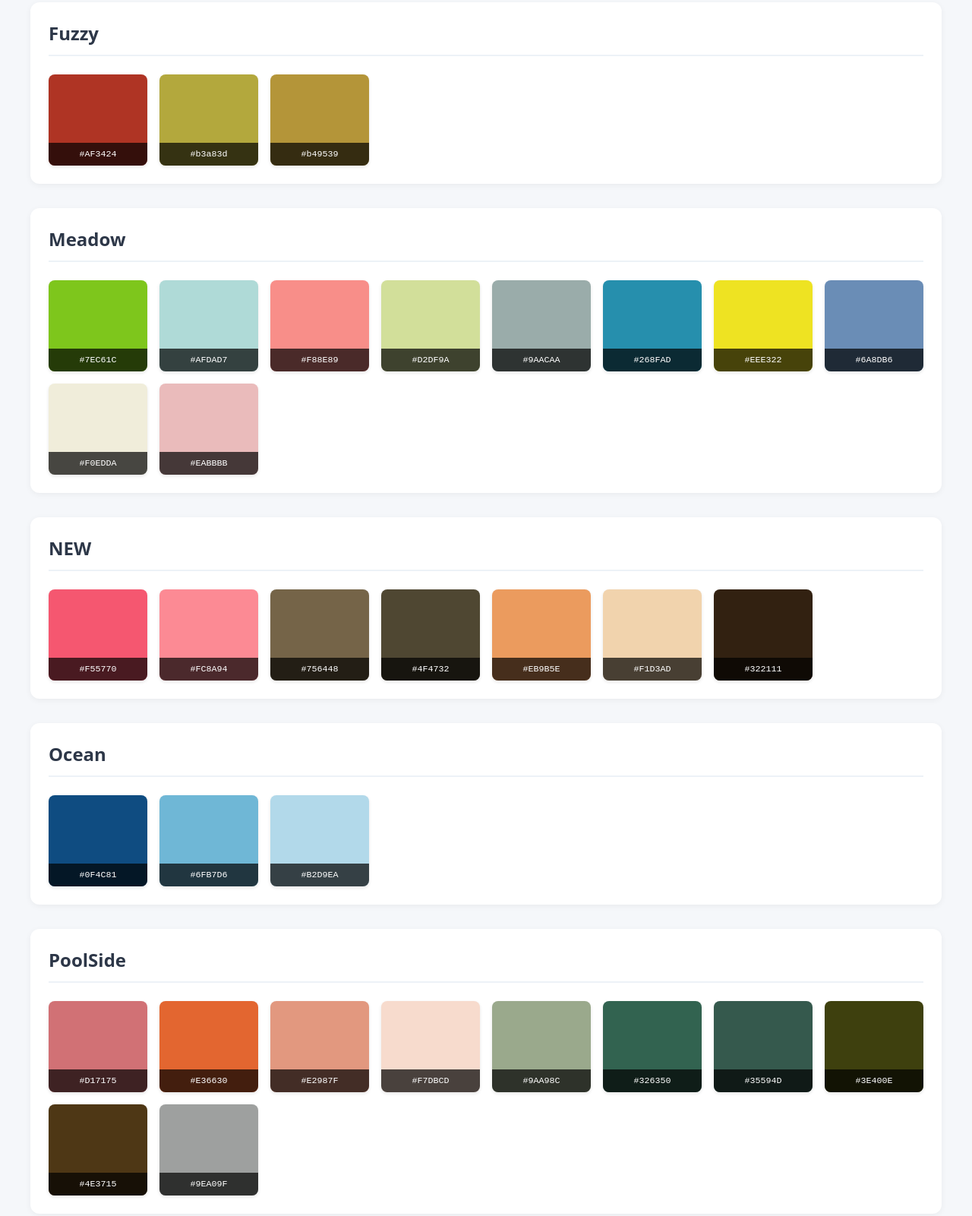
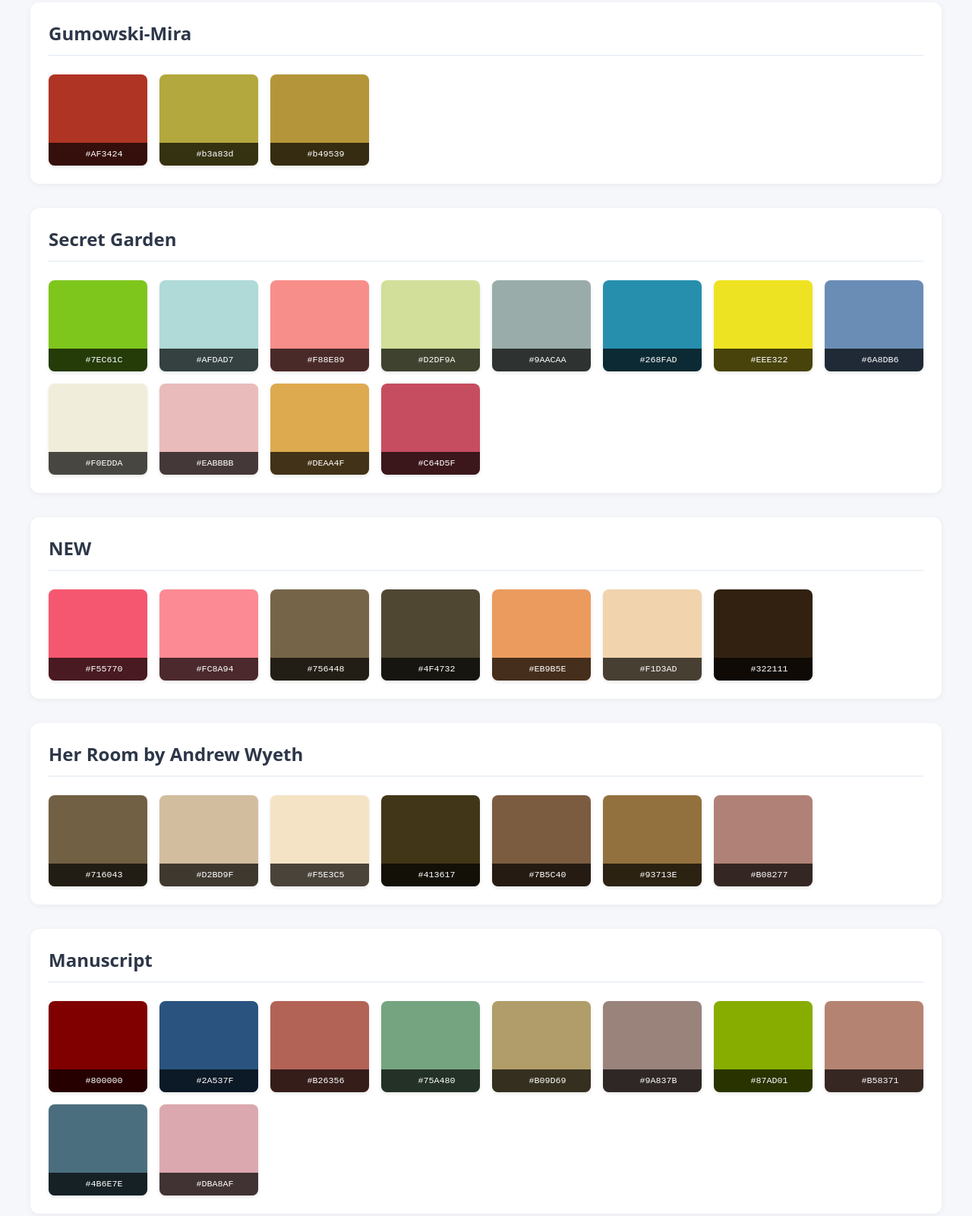
Before and after one commit to khoroo/swatches, a plain HTML site: page docs/index.html in a window 1280 px wide. Shown: the part 61-1662 px from the top of the page at 76% size. Drawn offline with Linux system fonts and the light colour scheme.

Commit message:
removed build system, switched to json

```diff
--- a/docs/index.html
+++ b/docs/index.html
@@ -1,7 +1,7 @@
 <!DOCTYPE html>
 <html>
 <head>
-  <title>Color Swatches</title>
+  <title>Colour Swatches</title>
   <style>
     body {
       font-family: system-ui, -apple-system, sans-serif;
@@ -39,16 +39,8 @@
       height: 120px;
       border-radius: 8px;
       cursor: pointer;
-  transition: transform 0.2s, box-shadow 0.2s;
-  display: flex;
-  align-items: flex-end;
       box-shadow: 0 2px 4px rgba(0,0,0,0.1);
       overflow: hidden;
-}
-
-.swatch:hover {
-  transform: translateY(-2px);
-  box-shadow: 0 4px 8px rgba(0,0,0,0.15);
     }
 
     .hex {
@@ -59,242 +51,78 @@
       width: 100%;
       text-align: center;
       font-size: 0.9em;
+      position: absolute;
+      bottom: 0;
     }
 
-.copy-notification {
+    .copy-message {
       position: absolute;
       top: 50%;
       left: 50%;
-  transform: translate(-50%, -50%) scale(0);
+      transform: translate(-50%, -50%);
       background: rgba(255,255,255,0.9);
       padding: 0.5em 1em;
       border-radius: 4px;
       font-weight: 500;
-  opacity: 0;
-  transition: transform 0.2s, opacity 0.2s;
+      display: none;
     }
 
-.swatch.copied .copy-notification {
-  transform: translate(-50%, -50%) scale(1);
-  opacity: 1;
+    .swatch.copied .copy-message {
+      display: block;
     }
-
   </style>
 </head>
 <body>
-  <div class="swatch-group">
-  <div class="group-name">Fuzzy</div>
-  <div class="swatch-container">
-    <div class="swatch" style="background: #AF3424" data-color="#AF3424">
-  <div class="hex">#AF3424</div>
-  <div class="copy-notification">Copied!</div>
-</div>
-
-<div class="swatch" style="background: #b3a83d" data-color="#b3a83d">
-  <div class="hex">#b3a83d</div>
-  <div class="copy-notification">Copied!</div>
-</div>
-
-<div class="swatch" style="background: #b49539" data-color="#b49539">
-  <div class="hex">#b49539</div>
-  <div class="copy-notification">Copied!</div>
-</div>
-
-  </div>
-</div>
-
-<div class="swatch-group">
-  <div class="group-name">Meadow</div>
-  <div class="swatch-container">
-    <div class="swatch" style="background: #7EC61C" data-color="#7EC61C">
-  <div class="hex">#7EC61C</div>
-  <div class="copy-notification">Copied!</div>
-</div>
-
-<div class="swatch" style="background: #AFDAD7" data-color="#AFDAD7">
-  <div class="hex">#AFDAD7</div>
-  <div class="copy-notification">Copied!</div>
-</div>
-
-<div class="swatch" style="background: #F88E89" data-color="#F88E89">
-  <div class="hex">#F88E89</div>
-  <div class="copy-notification">Copied!</div>
-</div>
-
-<div class="swatch" style="background: #D2DF9A" data-color="#D2DF9A">
-  <div class="hex">#D2DF9A</div>
-  <div class="copy-notification">Copied!</div>
-</div>
-
-<div class="swatch" style="background: #9AACAA" data-color="#9AACAA">
-  <div class="hex">#9AACAA</div>
-  <div class="copy-notification">Copied!</div>
-</div>
-
-<div class="swatch" style="background: #268FAD" data-color="#268FAD">
-  <div class="hex">#268FAD</div>
-  <div class="copy-notification">Copied!</div>
-</div>
-
-<div class="swatch" style="background: #EEE322" data-color="#EEE322">
-  <div class="hex">#EEE322</div>
-  <div class="copy-notification">Copied!</div>
-</div>
-
-<div class="swatch" style="background: #6A8DB6" data-color="#6A8DB6">
-  <div class="hex">#6A8DB6</div>
-  <div class="copy-notification">Copied!</div>
-</div>
-
-<div class="swatch" style="background: #F0EDDA" data-color="#F0EDDA">
-  <div class="hex">#F0EDDA</div>
-  <div class="copy-notification">Copied!</div>
-</div>
-
-<div class="swatch" style="background: #EABBBB" data-color="#EABBBB">
-  <div class="hex">#EABBBB</div>
-  <div class="copy-notification">Copied!</div>
-</div>
-
-  </div>
-</div>
-
-<div class="swatch-group">
-  <div class="group-name">NEW</div>
-  <div class="swatch-container">
-    <div class="swatch" style="background: #F55770" data-color="#F55770">
-  <div class="hex">#F55770</div>
-  <div class="copy-notification">Copied!</div>
-</div>
-
-<div class="swatch" style="background: #FC8A94" data-color="#FC8A94">
-  <div class="hex">#FC8A94</div>
-  <div class="copy-notification">Copied!</div>
-</div>
-
-<div class="swatch" style="background: #756448" data-color="#756448">
-  <div class="hex">#756448</div>
-  <div class="copy-notification">Copied!</div>
-</div>
-
-<div class="swatch" style="background: #4F4732" data-color="#4F4732">
-  <div class="hex">#4F4732</div>
-  <div class="copy-notification">Copied!</div>
-</div>
-
-<div class="swatch" style="background: #EB9B5E" data-color="#EB9B5E">
-  <div class="hex">#EB9B5E</div>
-  <div class="copy-notification">Copied!</div>
-</div>
-
-<div class="swatch" style="background: #F1D3AD" data-color="#F1D3AD">
-  <div class="hex">#F1D3AD</div>
-  <div class="copy-notification">Copied!</div>
-</div>
-
-<div class="swatch" style="background: #322111" data-color="#322111">
-  <div class="hex">#322111</div>
-  <div class="copy-notification">Copied!</div>
-</div>
-
-  </div>
-</div>
-
-<div class="swatch-group">
-  <div class="group-name">Ocean</div>
-  <div class="swatch-container">
-    <div class="swatch" style="background: #0F4C81" data-color="#0F4C81">
-  <div class="hex">#0F4C81</div>
-  <div class="copy-notification">Copied!</div>
-</div>
-
-<div class="swatch" style="background: #6FB7D6" data-color="#6FB7D6">
-  <div class="hex">#6FB7D6</div>
-  <div class="copy-notification">Copied!</div>
-</div>
-
-<div class="swatch" style="background: #B2D9EA" data-color="#B2D9EA">
-  <div class="hex">#B2D9EA</div>
-  <div class="copy-notification">Copied!</div>
-</div>
-
-  </div>
-</div>
-
-<div class="swatch-group">
-  <div class="group-name">PoolSide</div>
-  <div class="swatch-container">
-    <div class="swatch" style="background: #D17175" data-color="#D17175">
-  <div class="hex">#D17175</div>
-  <div class="copy-notification">Copied!</div>
-</div>
-
-<div class="swatch" style="background: #E36630" data-color="#E36630">
-  <div class="hex">#E36630</div>
-  <div class="copy-notification">Copied!</div>
-</div>
-
-<div class="swatch" style="background: #E2987F" data-color="#E2987F">
-  <div class="hex">#E2987F</div>
-  <div class="copy-notification">Copied!</div>
-</div>
-
-<div class="swatch" style="background: #F7DBCD" data-color="#F7DBCD">
-  <div class="hex">#F7DBCD</div>
-  <div class="copy-notification">Copied!</div>
-</div>
-
-<div class="swatch" style="background: #9AA98C" data-color="#9AA98C">
-  <div class="hex">#9AA98C</div>
-  <div class="copy-notification">Copied!</div>
-</div>
-
-<div class="swatch" style="background: #326350" data-color="#326350">
-  <div class="hex">#326350</div>
-  <div class="copy-notification">Copied!</div>
-</div>
-
-<div class="swatch" style="background: #35594D" data-color="#35594D">
-  <div class="hex">#35594D</div>
-  <div class="copy-notification">Copied!</div>
-</div>
-
-<div class="swatch" style="background: #3E400E" data-color="#3E400E">
-  <div class="hex">#3E400E</div>
-  <div class="copy-notification">Copied!</div>
-</div>
-
-<div class="swatch" style="background: #4E3715" data-color="#4E3715">
-  <div class="hex">#4E3715</div>
-  <div class="copy-notification">Copied!</div>
-</div>
-
-<div class="swatch" style="background: #9EA09F" data-color="#9EA09F">
-  <div class="hex">#9EA09F</div>
-  <div class="copy-notification">Copied!</div>
-</div>
-
-  </div>
-</div>
+  <div id="swatch-groups"></div>
 
   <script>
-    document.querySelectorAll('.swatch').forEach(swatch => {
+    async function loadSwatches() {
+      try {
+        const response = await fetch('swatches.json');
+        const data = await response.json();
+
+        const container = document.getElementById('swatch-groups');
+
+        data.colourGroups.forEach(group => {
+          const groupDiv = document.createElement('div');
+          groupDiv.className = 'swatch-group';
+
+          const nameDiv = document.createElement('div');
+          nameDiv.className = 'group-name';
+          nameDiv.textContent = group.name;
+
+          const swatchContainer = document.createElement('div');
+          swatchContainer.className = 'swatch-container';
+
+          group.colours.forEach(colour => {
+            const swatch = document.createElement('div');
+            swatch.className = 'swatch';
+            swatch.style.background = colour;
+
+            swatch.innerHTML = `
+              <div class="hex">${colour}</div>
+              <div class="copy-message">Copied!</div>
+            `;
+
             swatch.addEventListener('click', async () => {
-    const color = swatch.dataset.color;
-
-    try {
-      await navigator.clipboard.writeText(color);
+              await navigator.clipboard.writeText(colour);
               swatch.classList.add('copied');
-
-      setTimeout(() => {
-        swatch.classList.remove('copied');
-      }, 1000);
-    } catch (err) {
-      console.error('Failed to copy:', err);
-    }
-  });
+              setTimeout(() => swatch.classList.remove('copied'), 1000);
             });
 
+            swatchContainer.appendChild(swatch);
+          });
+
+          groupDiv.appendChild(nameDiv);
+          groupDiv.appendChild(swatchContainer);
+          container.appendChild(groupDiv);
+        });
+      } catch (err) {
+        console.error('Failed to load swatches:', err);
+      }
+    }
+
+    loadSwatches();
   </script>
 </body>
 </html>
--- a/docs/styles.css
+++ /dev/null
@@ -1,75 +0,0 @@
-body {
-  font-family: system-ui, -apple-system, sans-serif;
-  background: #f5f7fa;
-  padding: 2em;
-  max-width: 1200px;
-  margin: 0 auto;
-}
-
-.swatch-group {
-  background: white;
-  border-radius: 12px;
-  padding: 1.5em;
-  margin: 2em 0;
-  box-shadow: 0 2px 8px rgba(0,0,0,0.05);
-}
-
-.group-name {
-  font-size: 1.5em;
-  font-weight: 600;
-  color: #2d3748;
-  margin-bottom: 1em;
-  border-bottom: 2px solid #edf2f7;
-  padding-bottom: 0.5em;
-}
-
-.swatch-container {
-  display: grid;
-  grid-template-columns: repeat(auto-fill, minmax(120px, 1fr));
-  gap: 1em;
-}
-
-.swatch {
-  position: relative;
-  height: 120px;
-  border-radius: 8px;
-  cursor: pointer;
-  transition: transform 0.2s, box-shadow 0.2s;
-  display: flex;
-  align-items: flex-end;
-  box-shadow: 0 2px 4px rgba(0,0,0,0.1);
-  overflow: hidden;
-}
-
-.swatch:hover {
-  transform: translateY(-2px);
-  box-shadow: 0 4px 8px rgba(0,0,0,0.15);
-}
-
-.hex {
-  background: rgba(0,0,0,0.7);
-  color: white;
-  padding: 8px;
-  font-family: monospace;
-  width: 100%;
-  text-align: center;
-  font-size: 0.9em;
-}
-
-.copy-notification {
-  position: absolute;
-  top: 50%;
-  left: 50%;
-  transform: translate(-50%, -50%) scale(0);
-  background: rgba(255,255,255,0.9);
-  padding: 0.5em 1em;
-  border-radius: 4px;
-  font-weight: 500;
-  opacity: 0;
-  transition: transform 0.2s, opacity 0.2s;
-}
-
-.swatch.copied .copy-notification {
-  transform: translate(-50%, -50%) scale(1);
-  opacity: 1;
-}
--- /dev/null
+++ b/docs/swatches.json
@@ -0,0 +1,83 @@
+{
+  "colourGroups": [
+    {
+      "name": "Gumowski-Mira",
+      "colours": [
+        "#AF3424",
+        "#b3a83d",
+        "#b49539"
+      ]
+    },
+    {
+      "name": "Secret Garden",
+      "colours": [
+        "#7EC61C",
+        "#AFDAD7",
+        "#F88E89",
+        "#D2DF9A",
+        "#9AACAA",
+        "#268FAD",
+        "#EEE322",
+        "#6A8DB6",
+        "#F0EDDA",
+        "#EABBBB",
+        "#DEAA4F",
+        "#C64D5F"
+      ]
+    },
+    {
+      "name": "NEW",
+      "colours": [
+        "#F55770",
+        "#FC8A94",
+        "#756448",
+        "#4F4732",
+        "#EB9B5E",
+        "#F1D3AD",
+        "#322111"
+      ]
+    },
+    {
+      "name": "Her Room by Andrew Wyeth",
+      "colours": [
+        "#716043",
+        "#D2BD9F",
+        "#F5E3C5",
+        "#413617",
+        "#7B5C40",
+        "#93713E",
+        "#B08277"
+      ]
+    },
+    {
+      "name": "Manuscript",
+      "colours": [
+        "#800000",
+        "#2A537F",
+        "#B26356",
+        "#75A480",
+        "#B09D69",
+        "#9A837B",
+        "#87AD01",
+        "#B58371",
+        "#4B6E7E",
+        "#DBA8AF"
+      ]
+    },
+    {
+      "name": "PoolSide",
+      "colours": [
+        "#D17175",
+        "#E36630",
+        "#E2987F",
+        "#F7DBCD",
+        "#9AA98C",
+        "#326350",
+        "#35594D",
+        "#3E400E",
+        "#4E3715",
+        "#9EA09F"
+      ]
+    }
+  ]
+}
```
Also changed, not shown: docs/script.js (deleted, +0 -16 lines), 2 other files. Lines whose indentation alone changed are shown as unchanged.
